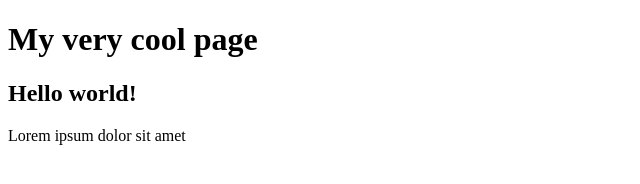
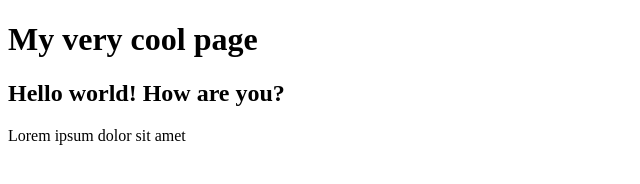
Before and after one commit to PiotrWV/nauka-gita-2, a plain HTML site: page index.html in a window 1280 px wide. Shown: the whole page, without its empty margins (0-640 px from the left). Drawn offline with Linux system fonts and the light colour scheme.

Commit message:
Update index.html

```diff
--- a/index.html
+++ b/index.html
@@ -9,7 +9,7 @@
 <body>
 
 	<h1>My very cool page</h1>
-	<h2>Hello world!</h2>
+	<h2>Hello world! How are you?</h2>
 	<p>Lorem ipsum dolor sit amet</p>
 
 </body>
```
